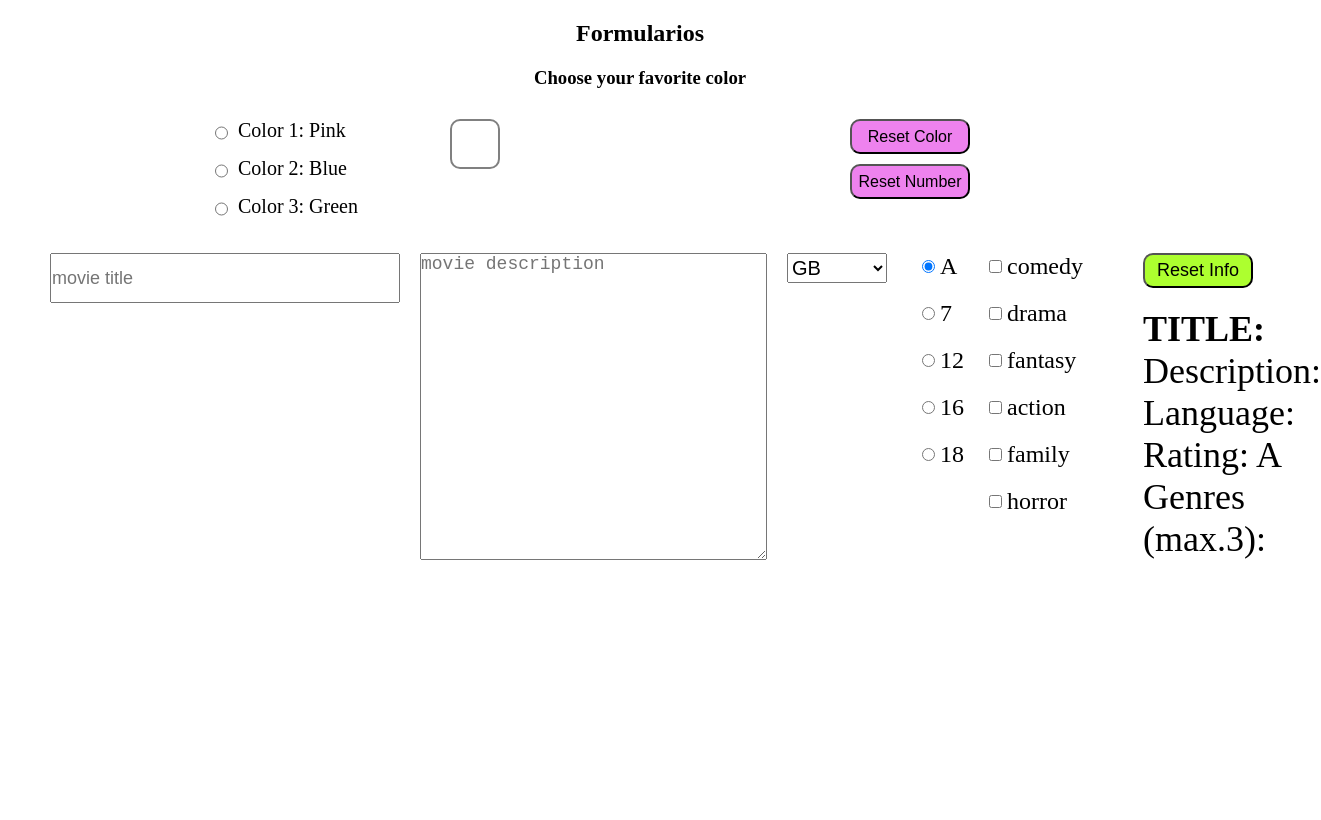
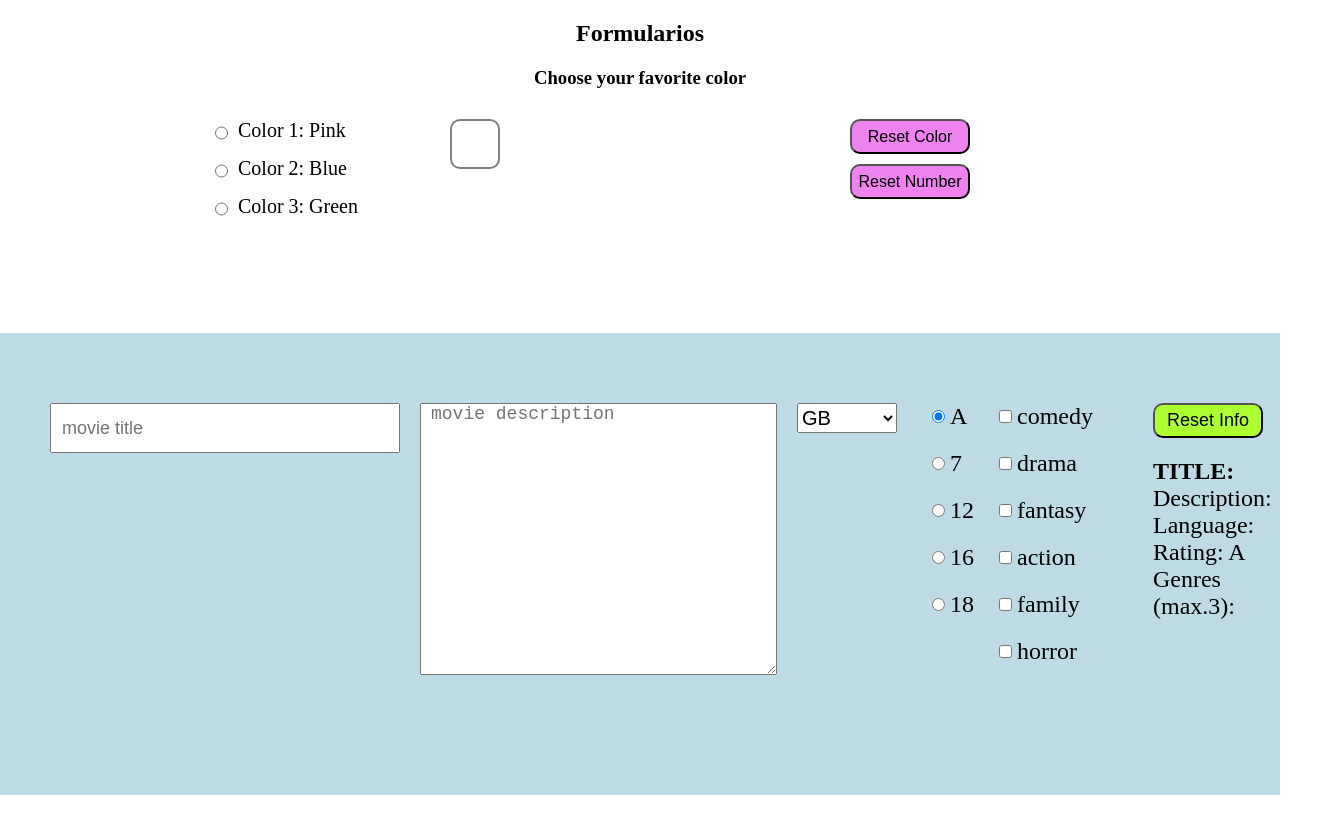
Before and after one commit to Sagramielgo/input-party, a React (Create React App) app: page / in a window 1280 px wide. Shown: the whole page, 1321 px wide, since content can reach past the window. Built offline with nearby package versions, Linux system fonts and the light colour scheme.

Commit message:
fix margin and backgroundcolor

```diff
--- a/src/style/colors.scss
+++ b/src/style/colors.scss
@@ -6,7 +6,7 @@
 }
 .container {
   display: flex;
-  margin-bottom: 20px;
+  margin-bottom: 100px;
   width: 100%;
 }
 .colorForm {
--- a/src/style/index.css
+++ b/src/style/index.css
@@ -1,3 +1,5 @@
 body {
   margin: 0;
+  width: 100%;
+  height: 100vh;
 }
--- a/src/style/movieForm.scss
+++ b/src/style/movieForm.scss
@@ -1,12 +1,11 @@
 * {
-  margin: 0;
-  padding: 0;
   list-style: none;
   box-sizing: border-box;
 }
 .movieForm {
   width: 100%;
-  margin-bottom: 50px;
+  padding: 70px 0 120px 0;
+  background-color: rgb(190, 218, 228);
   display: flex;
 }
 .form {
@@ -23,6 +22,7 @@
 }
 .textArea {
   font-size: 18px;
+  padding-left: 10px;
 }
 .select {
   width: 100px;
@@ -38,13 +38,14 @@ label {
 input {
   margin: 5px;
   font-size: 20px;
+  padding-left: 10px;
 }
 .article {
   margin-left: 50px;
   width: 500px;
 }
 .text {
-  font-size: 36px;
+  font-size: 24px;
 }
 .wrap {
   display: flex;
```
